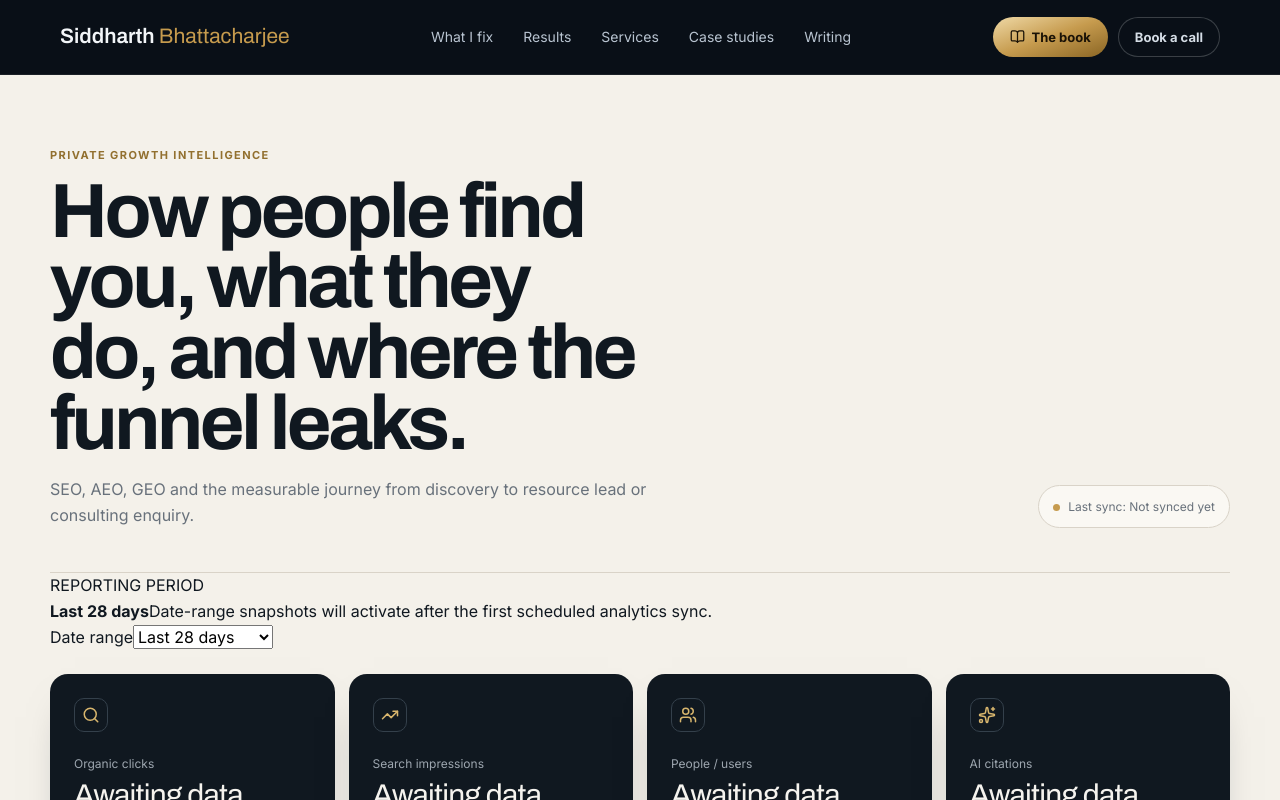
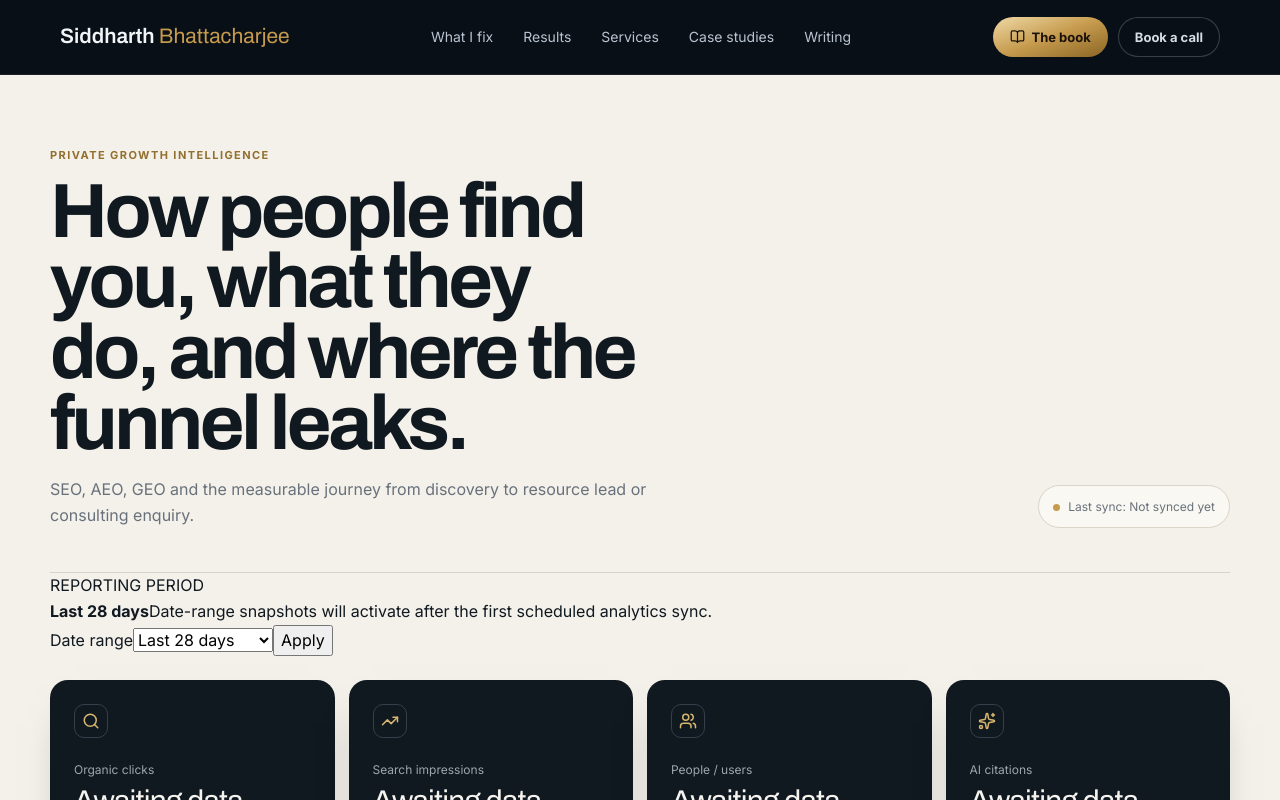
Before and after one commit to iLuciferDevil/siddharth-portfolio, a Next.js app: page /dashboard in a window 1280 px wide. Shown: the top 800 px of the page. Built offline with nearby package versions, Linux system fonts and the light colour scheme; no server answers.

Commit message:
Fix server dashboard date-range control

```diff
--- a/app/dashboard/page.tsx
+++ b/app/dashboard/page.tsx
@@ -54,7 +54,7 @@ export default async function Dashboard({searchParams}:{searchParams?:Promise<{r
  return <main className="dashboard-page"><div className="dashboard-shell">
   <header className="dashboard-header"><div><div className="dashboard-kicker">Private growth intelligence</div><h1>How people find you, what they do, and where the funnel leaks.</h1><p>SEO, AEO, GEO and the measurable journey from discovery to resource lead or consulting enquiry.</p></div><div className="dashboard-status"><span className={d.status==='awaiting-first-sync'?'status-dot pending':'status-dot'}/><span>Last sync: {fresh}</span></div></header>
 
-  <section className="dashboard-toolbar"><div><div className="toolbar-label">REPORTING PERIOD</div><strong>{rangeLabel}</strong><span>{hasRanges?'Live date-range snapshots are available.':'Date-range snapshots will activate after the first scheduled analytics sync.'}</span></div><form method="get" className="range-form"><label htmlFor="range">Date range</label><select id="range" name="range" defaultValue={range} onChange={(e)=>{window.location.href=`/dashboard?range=${e.target.value}`}}>{ranges.map(([value,label])=><option value={value} key={value}>{label}</option>)}</select></form></section>
+  <section className="dashboard-toolbar"><div><div className="toolbar-label">REPORTING PERIOD</div><strong>{rangeLabel}</strong><span>{hasRanges?'Live date-range snapshots are available.':'Date-range snapshots will activate after the first scheduled analytics sync.'}</span></div><form method="get" className="range-form"><label htmlFor="range">Date range</label><select id="range" name="range" defaultValue={range}>{ranges.map(([value,label])=><option value={value} key={value}>{label}</option>)}</select><button type="submit">Apply</button></form></section>
 
   <section className="dashboard-cards">{c.map(x=>{const I=x.icon;return <article className="dashboard-card" key={x.label}><div className="card-icon"><I size={18}/></div><div className="card-label">{x.label}</div><div className="card-value">{x.value}</div><div className="card-change">{x.change}</div></article>})}</section>
 
```
